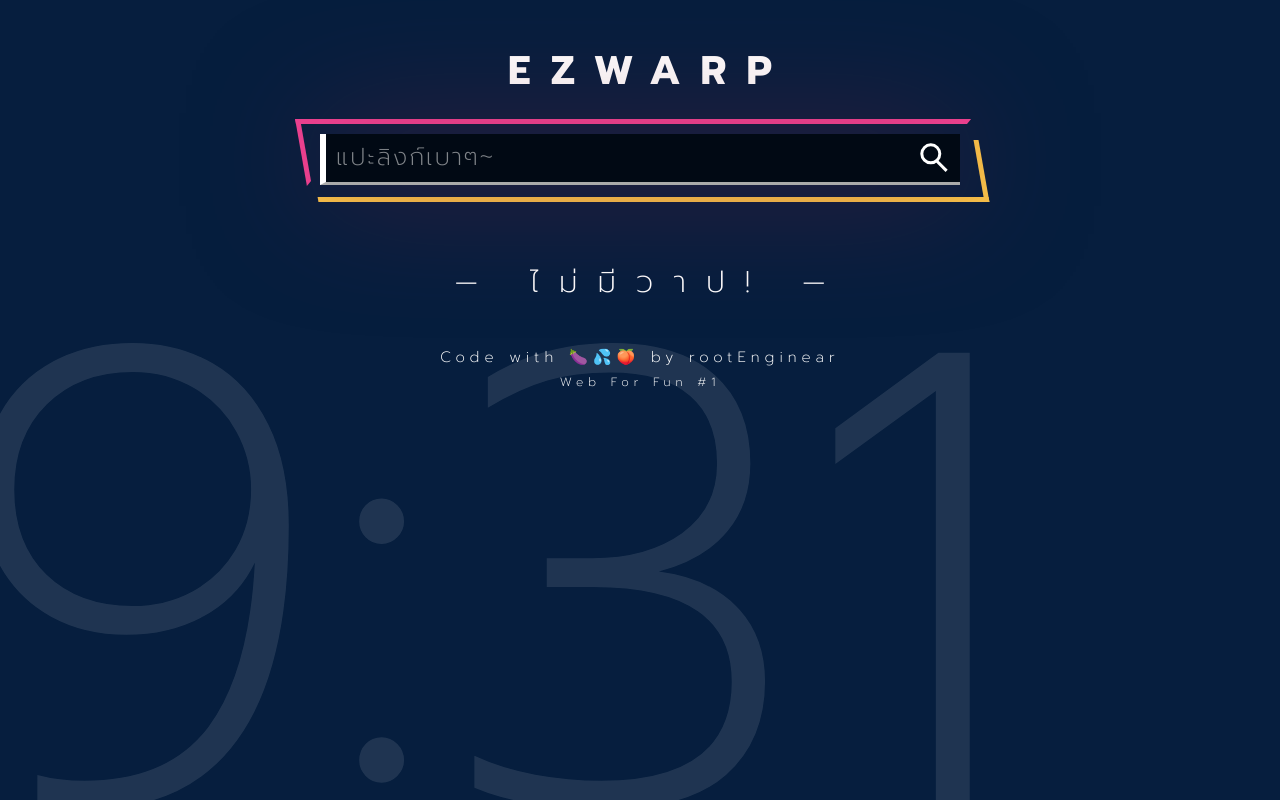
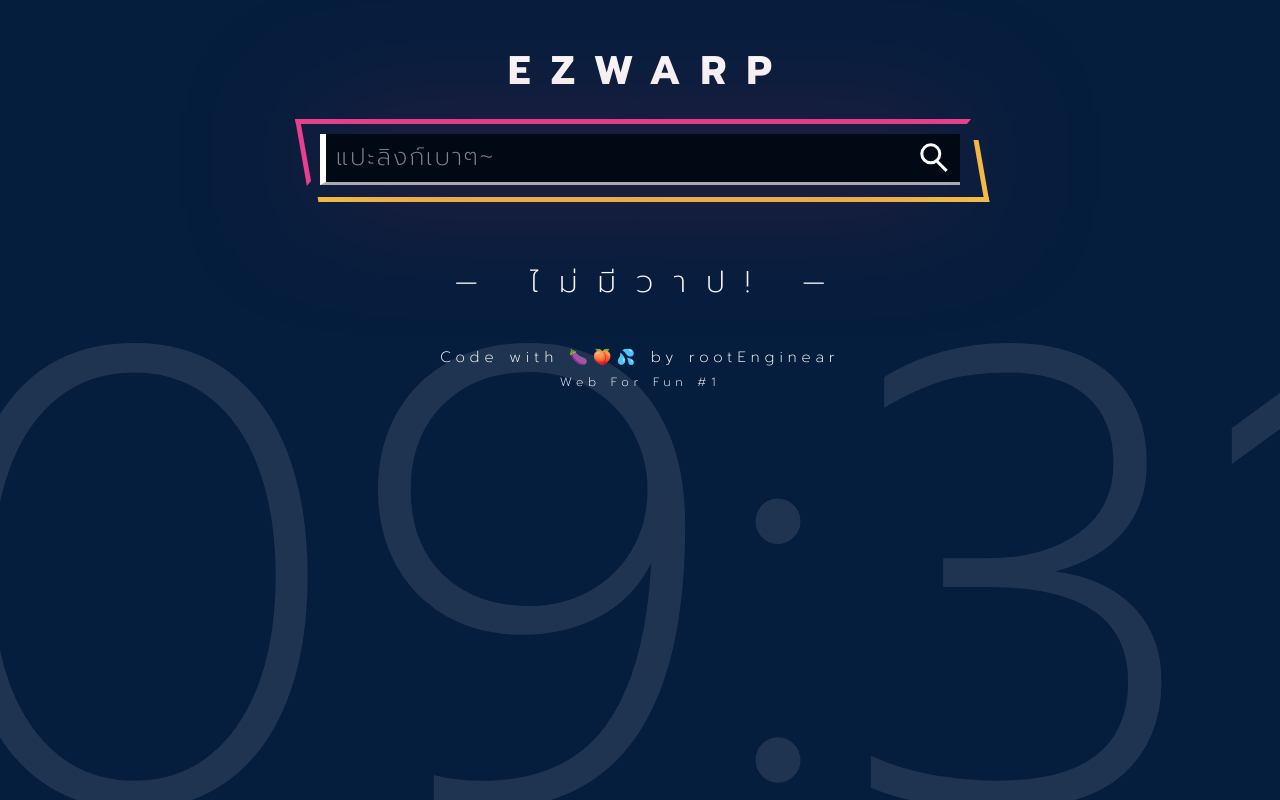
Before and after one commit to rootEnginear/ezwarp, a Svelte app: page / in a window 1280 px wide. Built offline with nearby package versions, Linux system fonts and the light colour scheme.

Commit message:
+ time leading zero, position fix

```diff
--- a/src/App.svelte
+++ b/src/App.svelte
@@ -24,8 +24,8 @@
   );
 
   let time = new Date();
-  $: hours = time.getHours();
-  $: minutes = time.getMinutes();
+  $: hours = (t => (t < 10 ? "0" + t : t))(time.getHours());
+  $: minutes = (t => (t < 10 ? "0" + t : t))(time.getMinutes());
 
   function formatUrl(content) {
     let temp = content;
@@ -174,7 +174,7 @@
         </h2>
       {/if}
       <footer>
-        Code with 🍆💦🍑 by rootEnginear
+        Code with 🍆🍑💦 by rootEnginear
         <br />
         <div style="margin-top:1rem;font-size:.8em">Web For Fun #1</div>
       </footer>
--- a/src/assets/global.scss
+++ b/src/assets/global.scss
@@ -42,14 +42,14 @@ h2 {
 .time {
   z-index: -1;
   user-select: none;
+  transform: translate(-5%, 0);
+  position: fixed;
+  opacity: 0.1;
+  line-height: 50vw;
+  left: -2vw;
+  font-weight: 200;
   font-size: 50vw;
-  font-weight: 200;
-  position: fixed;
-  left: 0;
   color: white;
-  opacity: 0.1;
-  transform: translate(-5%, 0);
-  line-height: 50vw;
   bottom: -8.3vw;
 }
 
@@ -268,11 +268,11 @@ button.destroy {
 }
 
 footer {
-  color: white;
+  margin-top: 3rem;
   letter-spacing: 5px;
   font-weight: 200;
-  margin-top: 3rem;
   font-size: 1.5rem;
+  color: white;
 }
 
 @media (max-width: 800px) {
```
